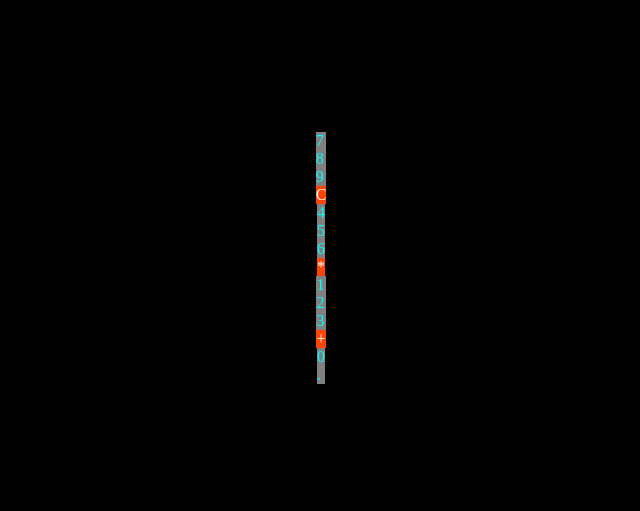
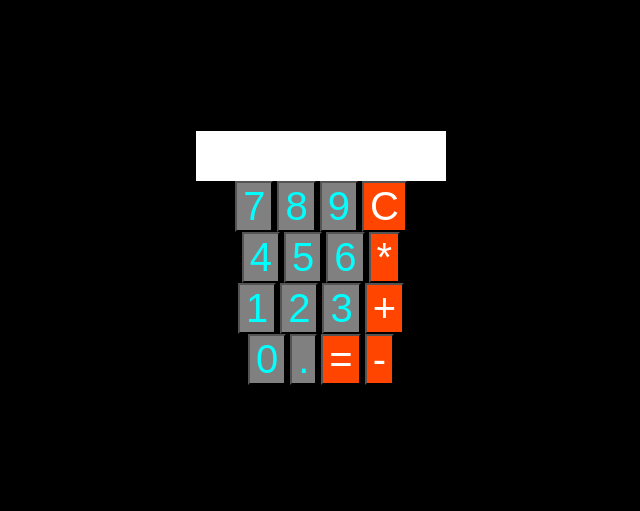
Before and after one commit to spyguyl2/TOP_Calculator, a plain HTML site: page index.html in a window 1280 px wide. Shown: the whole page, without its empty margins (319-959 px from the left). Drawn offline with Linux system fonts and the light colour scheme.

Commit message:
Adjust IDs to match changes to script

```diff
--- a/index.html
+++ b/index.html
@@ -5,32 +5,35 @@
     <meta http-equiv="X-UA-Compatible" content="IE=edge">
     <meta name="viewport" content="width=device-width, initial-scale=1.0">
     <title>Document</title>
-    <script src="script.js"></script>
+    <script src="script.js" defer></script>
     <link rel="stylesheet" href="style.css">
 </head>
 <body>
     <div id="container">
-        <div id="row1">
-            <div class="main-color">7</div>
-            <div class="main-color">8</div>
-            <div class="main-color">9</div>
-            <div class="off-color">C</div>
+        <div id="display"></div>
+        <div id="row1" class="row">
+            <button id="btn7" class="main-color">7</button>
+            <button id="btn8" class="main-color">8</button>
+            <button id="btn9" class="main-color">9</button>
+            <button id="btn10" class="off-color">C</button>
         </div>
-        <div id="row2">
-            <div class="main-color">4</div>
-            <div class="main-color">5</div>
-            <div class="main-color">6</div>
-            <div class="off-color">*</div>
+        <div id="row2" class="row">
+            <button id="btn4" class="main-color">4</button>
+            <button id="btn5" class="main-color">5</button>
+            <button id="btn6" class="main-color">6</button>
+            <button id="btn11" class="off-color">*</button>
         </div>
-        <div id="row3">
-            <div class="main-color">1</div>
-            <div class="main-color">2</div>
-            <div class="main-color">3</div>
-            <div class="off-color">+</div>
+        <div id="row3" class="row">
+            <button id="btn1" class="main-color">1</button>
+            <button id="btn2" class="main-color">2</button>
+            <button id="btn3" class="main-color">3</button>
+            <button id="btn12" class="off-color">+</button>
         </div>
-        <div id="row4">
-            <div class="main-color">0</div>
-            <div class="main-color">.</div>
+        <div id="row4" class="row">
+            <button id="btn0" class="main-color">0</button>
+            <button id="btn13" class="main-color">.</button>
+            <button id="btn14" class="off-color">=</button>
+            <button id="btn15" class="off-color">-</button>
         </div>
     </div>
 </body>
```
